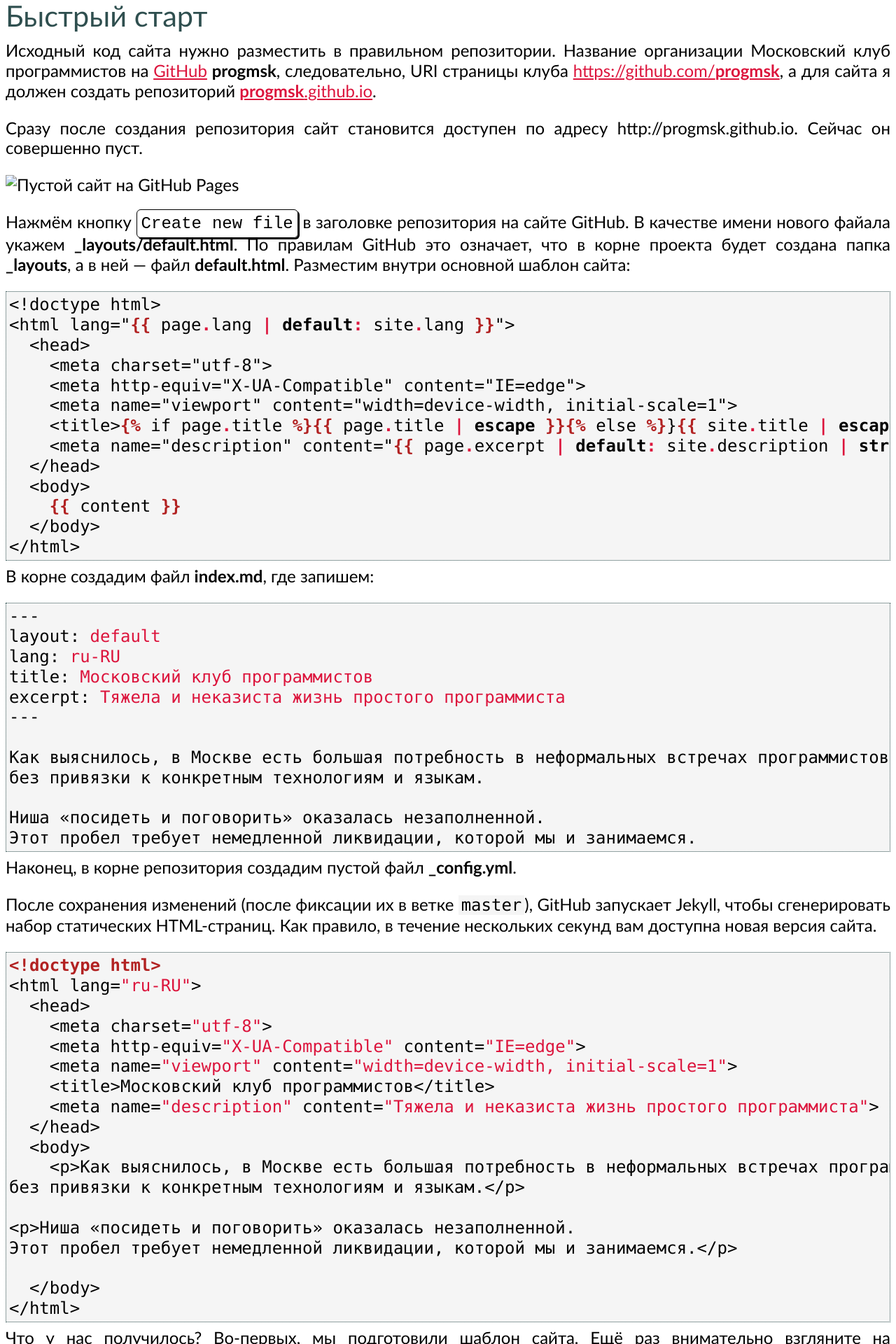
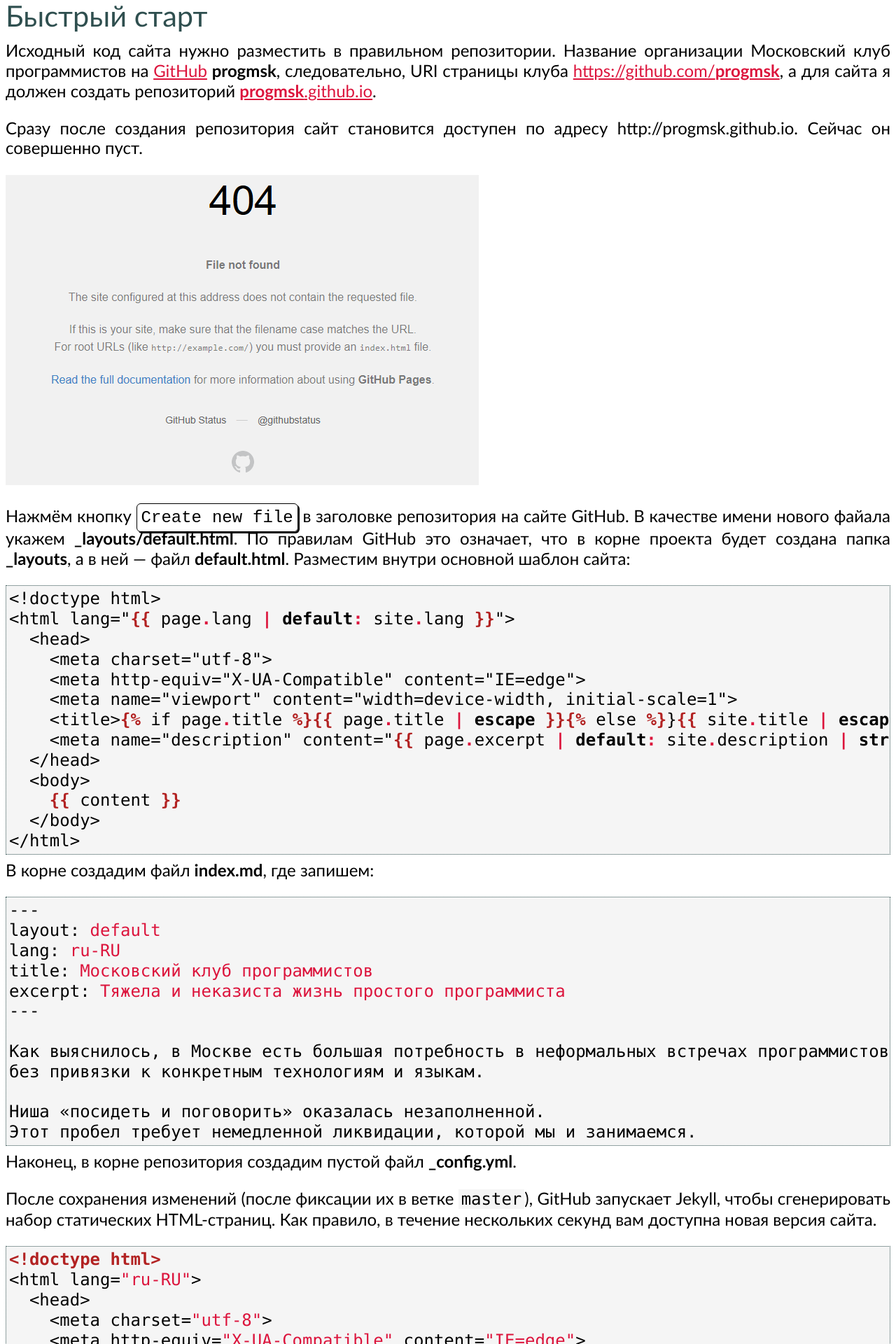
Before and after one commit to markshevchenko/markshevchenko.github.io, a Jekyll site: the page built from articles/github-pages.md, in a window 1280 px wide. Shown: the part 640-2560 px from the top of the page at 70% size. Built offline with Jekyll 4.4.1, drawn with Linux system fonts in a browser that asks for light colours; some web fonts are replaced; our own code applies the rules of GitHub Pages for plain Markdown files; comment, search, counter and statistics services are not loaded.

Commit message:
Ссылка?

```diff
--- a/articles/github-pages.md
+++ b/articles/github-pages.md
@@ -28,7 +28,7 @@
 
 Сразу после создания репозитория сайт становится доступен по адресу http://progmsk.github.io. Сейчас он совершенно пуст.
 
-![Пустой сайт на GitHub Pages]({{ /img/github-pages-404.png | relative_url }})
+![Пустой сайт на GitHub Pages]({{ "/img/github-pages-404.png" | relative_url }})
 
 Нажмём кнопку <kbd>Create new file</kbd> в заголовке репозитория на сайте GitHub. В качестве имени нового файала укажем **_layouts/default.html**.
 По правилам GitHub это означает, что в корне проекта будет создана папка **_layouts**, а в ней&nbsp;&mdash; файл **default.html**.
```
